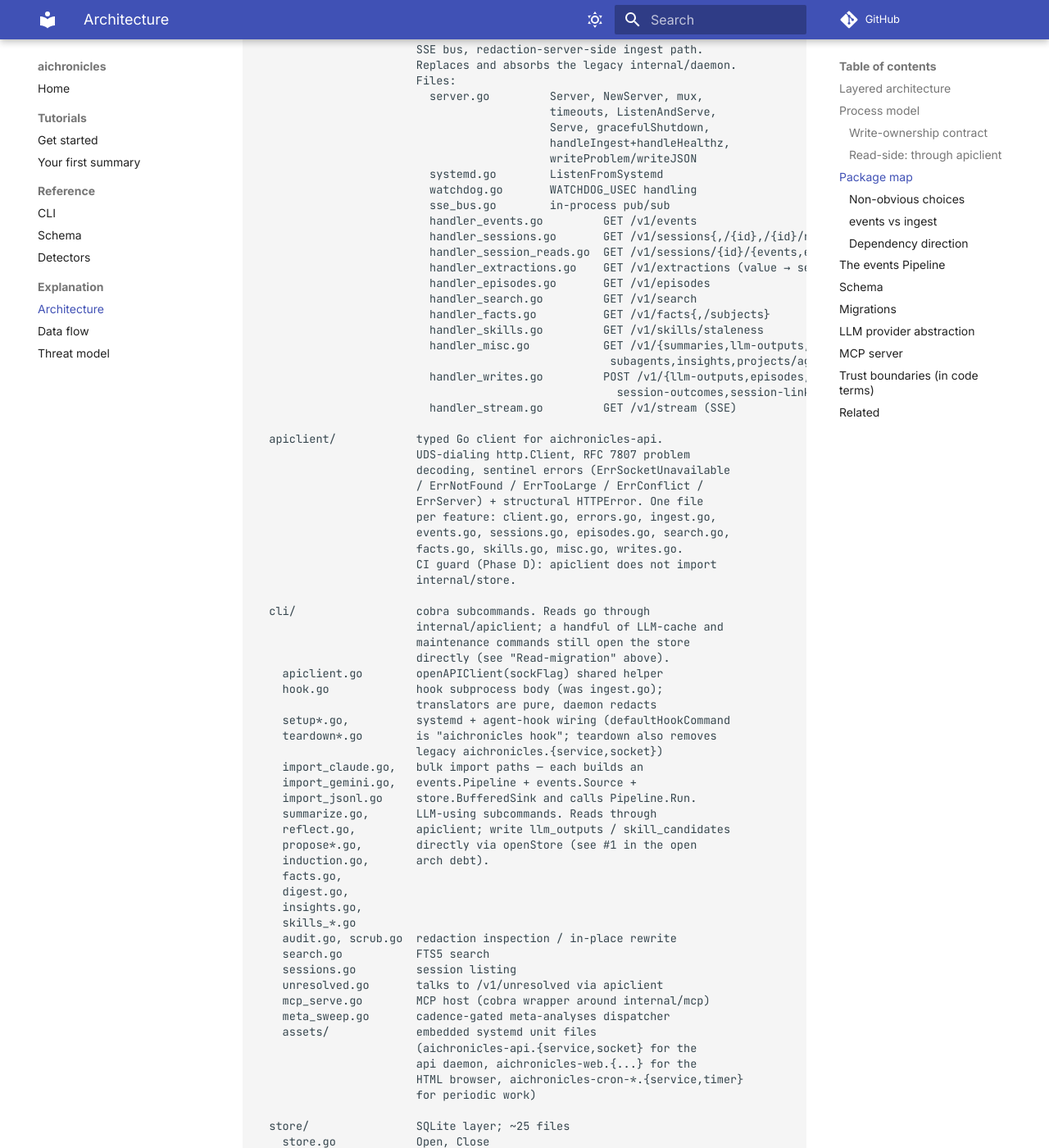
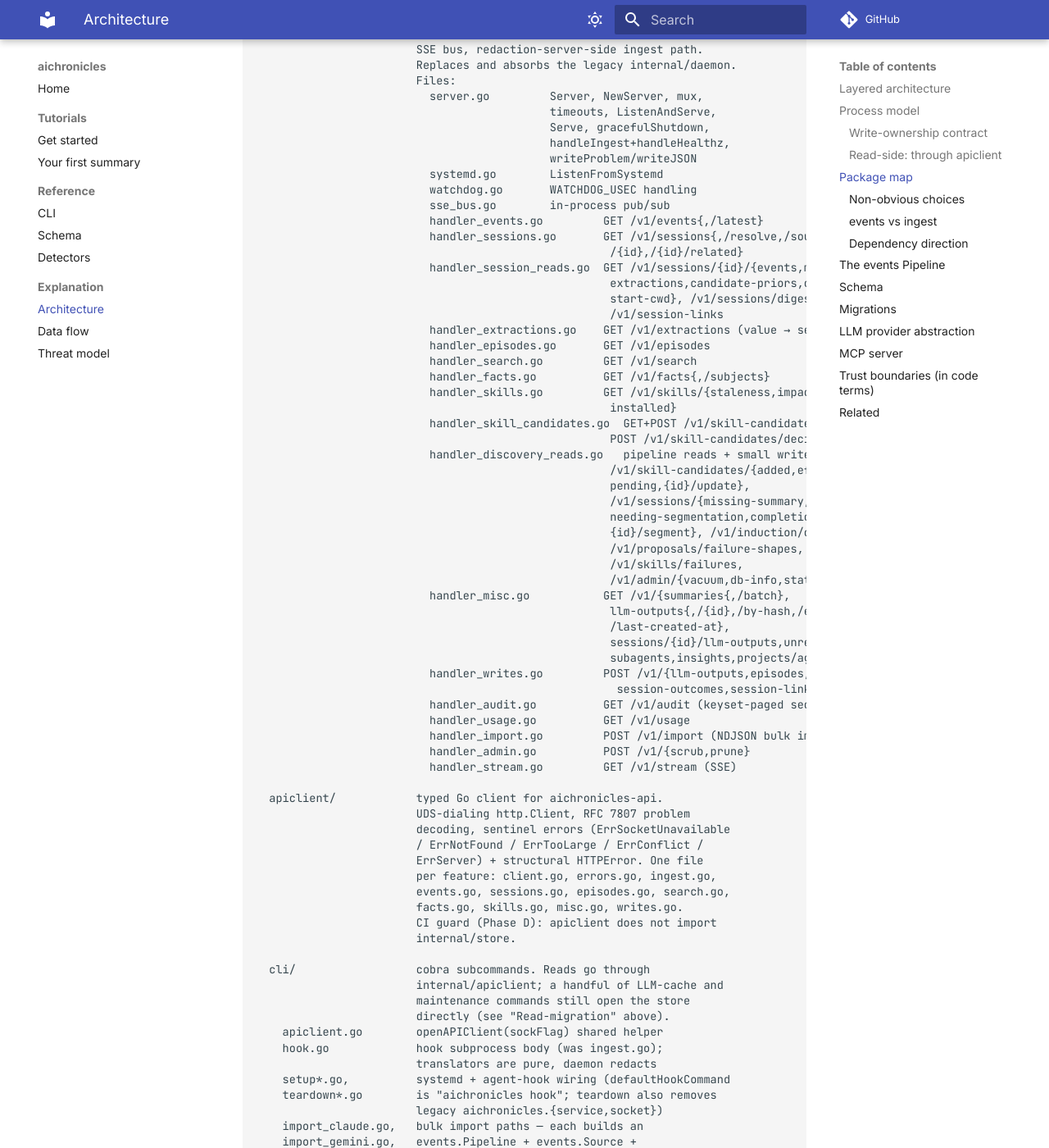
Before and after one commit to toabctl/aichronicles, an MkDocs documentation site: the page built from docs/explanation/architecture.md, in a window 1280 px wide and 1400 px high, scrolled down 5621 px. Shown: the whole window at 82% size. Built offline with MkDocs 1.6.1 and Material for MkDocs 9.7.7, drawn with Linux system fonts in a browser that asks for light colours; comment, search, counter and statistics services are not loaded.

Commit message:
docs: fix the api map and references to routes that don't exist
The architecture api map listed 11 of the 17 handler files and a
fraction of their routes (handler_skills.go as "staleness" only, no
audit/usage/import/admin/skill-candidates/discovery files). Regenerate
it from the router. Comments pointed at routes that were never
registered: /v1/events/{event_id} (wire.StreamEvent),
/v1/facts/recent (wire.SemanticFact, FactsResponse) and
/v1/admin/prune (the prune timer and its test; the route is
/v1/prune).

Co-Authored-By: Claude Opus 5.5 (1M context) <noreply@anthropic.com>

```diff
--- a/docs/explanation/architecture.md
+++ b/docs/explanation/architecture.md
@@ -243,18 +243,41 @@ internal/               private; only this binary imports
                           systemd.go        ListenFromSystemd
                           watchdog.go       WATCHDOG_USEC handling
                           sse_bus.go        in-process pub/sub
-                          handler_events.go         GET /v1/events
-                          handler_sessions.go       GET /v1/sessions{,/{id},/{id}/related}
-                          handler_session_reads.go  GET /v1/sessions/{id}/{events,extractions,…}
+                          handler_events.go         GET /v1/events{,/latest}
+                          handler_sessions.go       GET /v1/sessions{,/resolve,/source-agents,
+                                                     /{id},/{id}/related}
+                          handler_session_reads.go  GET /v1/sessions/{id}/{events,message-tail,
+                                                     extractions,candidate-priors,outcome,
+                                                     start-cwd}, /v1/sessions/digests,
+                                                     /v1/session-links
                           handler_extractions.go    GET /v1/extractions (value → sessions)
                           handler_episodes.go       GET /v1/episodes
                           handler_search.go         GET /v1/search
                           handler_facts.go          GET /v1/facts{,/subjects}
-                          handler_skills.go         GET /v1/skills/staleness
-                          handler_misc.go           GET /v1/{summaries,llm-outputs,unresolved,
+                          handler_skills.go         GET /v1/skills/{staleness,impact,invoked,
+                                                     installed}
+                          handler_skill_candidates.go  GET+POST /v1/skill-candidates,
+                                                     POST /v1/skill-candidates/decision
+                          handler_discovery_reads.go   pipeline reads + small writes:
+                                                     /v1/skill-candidates/{added,effectiveness,
+                                                     pending,{id}/update},
+                                                     /v1/sessions/{missing-summary,
+                                                     needing-segmentation,completions,
+                                                     {id}/segment}, /v1/induction/candidates,
+                                                     /v1/proposals/failure-shapes,
+                                                     /v1/skills/failures,
+                                                     /v1/admin/{vacuum,db-info,stats}
+                          handler_misc.go           GET /v1/{summaries{,/batch},
+                                                     llm-outputs{,/{id},/by-hash,/exists,
+                                                     /last-created-at},
+                                                     sessions/{id}/llm-outputs,unresolved,
                                                      subagents,insights,projects/aggregates}
                           handler_writes.go         POST /v1/{llm-outputs,episodes,facts,
                                                       session-outcomes,session-links}
+                          handler_audit.go          GET /v1/audit (keyset-paged secret scan)
+                          handler_usage.go          GET /v1/usage
+                          handler_import.go         POST /v1/import (NDJSON bulk import)
+                          handler_admin.go          POST /v1/{scrub,prune}
                           handler_stream.go         GET /v1/stream (SSE)
 
   apiclient/            typed Go client for aichronicles-api.
```
Also changed, not shown: 4 other files.
